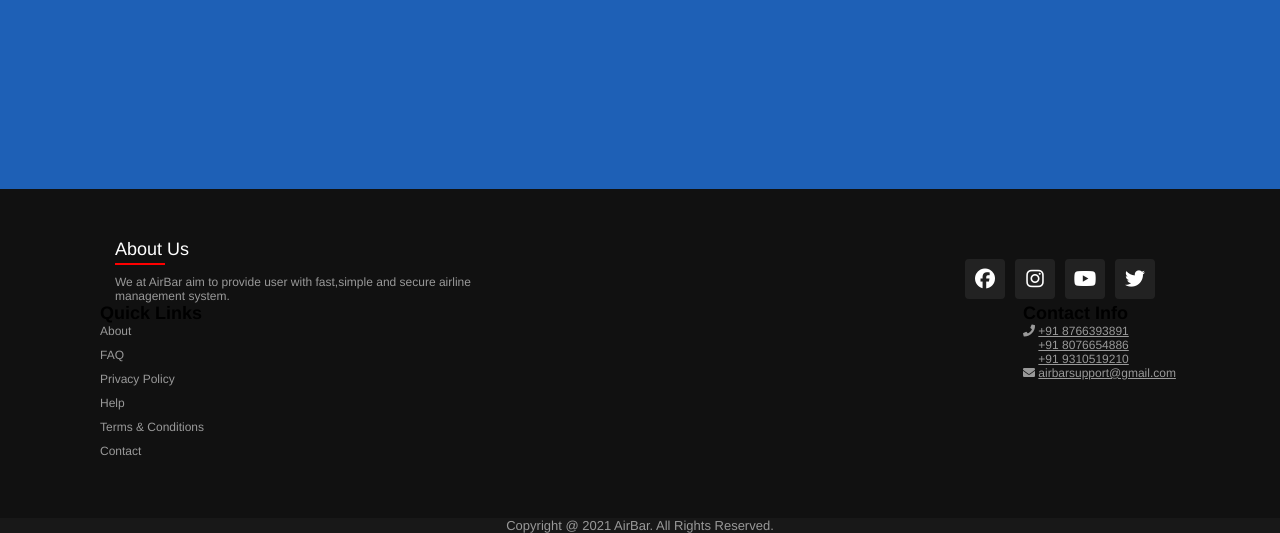
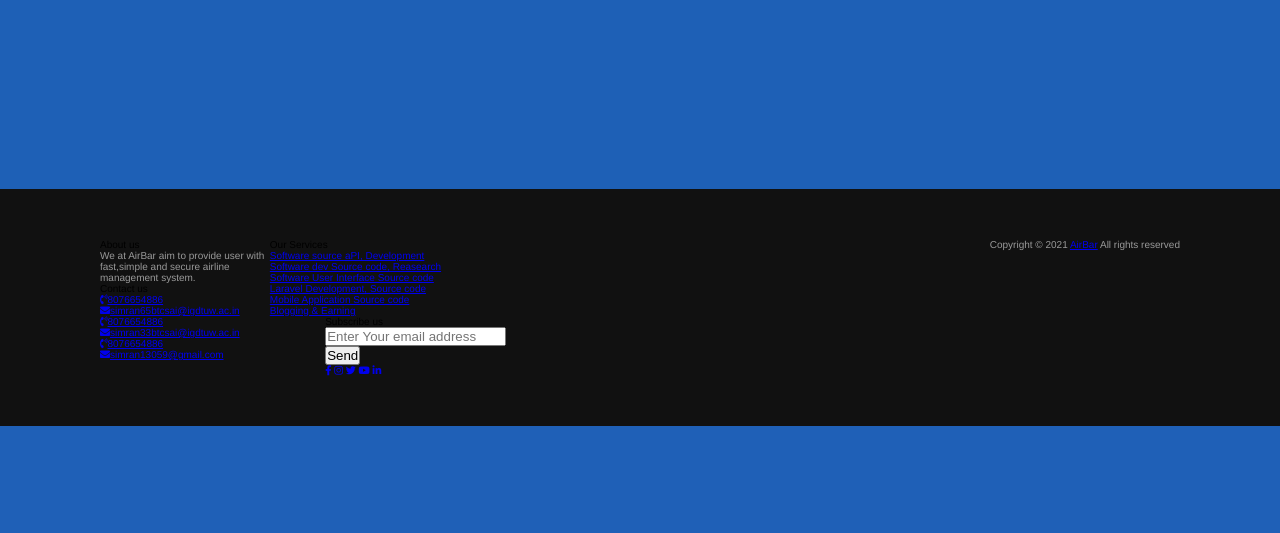
Before and after one commit to Srishtikumari2002/AirBar, a PHP site: page /index.php in a window 1280 px wide. Shown: the part 1030-1563 px from the top of the page. After the commit the page ends 1456 px from the top, so only its background shows below. Run offline with PHP 8.4, Linux system fonts and the light colour scheme; the visitor is signed in with stand-in values (Sample User, id 1); data that the repository does not hold is empty; some libraries are stand-ins or nearby versions.

Commit message:
Updated Footer

```diff
--- a/Css/footer.css
+++ b/Css/footer.css
@@ -7,7 +7,6 @@ footer{
     display: flex;
     justify-content: space-between;
     flex-wrap: wrap;
-    font-size: 12px;
 }
 footer .container
 {
@@ -80,6 +79,7 @@ footer p
 {
     position: relative;
     width: 25%;
+    color: #fff;
 }
 .quicklinks ul li
 {
@@ -99,8 +99,9 @@ footer p
 }
 .contact
 {
-    width: calc(15% - 5px);
+    width: calc(35% - 60px);
     margin-right: 0 !important;
+    color: #fff;
 }
 .contact .info
 {
@@ -133,13 +134,10 @@ footer p
 {
     width: 100%;
     background: #181818;
-    justify-content: center;
-    margin: 0 auto;
+    padding: center;
     color: #999;
-    text-align: center;
-    font-size: 13px;
 }
-/*--------------FOR RESPONSIVE FOOTER------------------ */
+/*-------------FOR RESPONSIVE FOOTER------------------*/
 @media (max-width :991px)
 {
     footer
--- a/Includes/footer.php
+++ b/Includes/footer.php
@@ -11,6 +11,7 @@
 
     <!-- css stylesheets -->
     <link rel="stylesheet" href="Css/footer.css">
+    <link rel="stylesheet" href="https://cdnjs.cloudflare.com/ajax/libs/font-awesome/5.15.2/css/all.min.css" />
 
     <!-- importing third party javascript -->
 
@@ -18,67 +19,68 @@
     <!-- custom javascript files -->
 
     <!-- bootstrap  -->
-    <link rel="stylesheet"
-        href="https://cdn.jsdelivr.net/npm/@fortawesome/fontawesome-free@5.15.4/css/fontawesome.min.css"
-        integrity="sha384-jLKHWM3JRmfMU0A5x5AkjWkw/EYfGUAGagvnfryNV3F9VqM98XiIH7VBGVoxVSc7" crossorigin="anonymous">
 
-    <link rel="stylesheet" href="https://cdnjs.cloudflare.com/ajax/libs/font-awesome/5.15.2/css/all.min.css"/>
 
 </head>
 
 <body>
-
     <footer>
-
-        <div class="container">
-            <div class="sec aboutus">
-                <h2>About Us</h2>
-                        <p>We at AirBar aim to provide user with fast,simple and secure airline management system.</p>
+        <div class="article">
+            <div class="left box">
+                <div class="upper">
+                    <div class="topic">About us</div>
+                    <p>We at AirBar aim to provide user with fast,simple and secure airline management system.</p>
+                </div>
+                <div class="lower">
+                    <div class="topic">Contact us</div>
+                    <div class="phone">
+                        <a href="#"><i class="fas fa-phone-volume"></i>8076654886</a>
+                    </div>
+                    <div class="email">
+                        <a href="#"><i class="fas fa-envelope"></i>simran65btcsai@igdtuw.ac.in</a>
+                    </div>
+                    <div class="phone">
+                        <a href="#"><i class="fas fa-phone-volume"></i>8076654886</a>
+                    </div>
+                    <div class="email">
+                        <a href="#"><i class="fas fa-envelope"></i>simran33btcsai@igdtuw.ac.in</a>
+                    </div>
+                    <div class="phone">
+                        <a href="#"><i class="fas fa-phone-volume"></i>8076654886</a>
+                    </div>
+                    <div class="email">
+                        <a href="#"><i class="fas fa-envelope"></i>simran13059@gmail.com</a>
+                    </div>
+                </div>
             </div>
-            <ul class="sci">
-                <li><a href="#"><i class="fa fa-facebook" aria-hidden="true"></i></a></li>
-                <li><a href="#"><i class="fa fa-instagram" aria-hidden="true"></i></i></a></li>
-                <li><a href="#"><i class="fa fa-youtube" aria-hidden="true"></i></i></a></li>
-                <li><a href="#"><i class="fa fa-twitter" aria-hidden="true"></i></i></a></li>
-                <ul>
+            <div class="middle box">
+                <div class="topic">Our Services</div>
+                <div><a href="#">Software source aPI, Development</a></div>
+                <div><a href="#">Software dev Source code, Reasearch</a></div>
+                <div><a href="#">Software User Interface Source code</a></div>
+                <div><a href="#">Laravel Development, Source code</a></div>
+                <div><a href="#">Mobile Application Source code</a></div>
+                <div><a href="#">Blogging & Earning</a></div>
+            </div>
+            <div class="right box">
+                <div class="topic">Subscribe us</div>
+                <form action="#">
+                    <input type="text" placeholder="Enter Your email address">
+                    <input type="submit" name="" value="Send">
+                    <div class="media-icons">
+                        <a href="#"><i class="fab fa-facebook-f"></i></a>
+                        <a href="#"><i class="fab fa-instagram"></i></a>
+                        <a href="#"><i class="fab fa-twitter"></i></a>
+                        <a href="#"><i class="fab fa-youtube"></i></a>
+                        <a href="#"><i class="fab fa-linkedin-in"></i></a>
+                    </div>
+                </form>
+            </div>
         </div>
-
-        <div class="sec quicklinks">
-            <h2>Quick Links</h2>
-            <ul>
-                <li><a href="#">About</a></li>
-                <li><a href="#">FAQ</a></li>
-                <li><a href="#">Privacy Policy</a></li>
-                <li><a href="#">Help</a></li>
-                <li><a href="#">Terms & Conditions</a></li>
-                <li><a href="#">Contact</a></li>
-            </ul>
+        <div class="bottom">
+            <p>Copyright © 2021 <a href="#">AirBar</a> All rights reserved</p>
         </div>
-
-        <div class="sec contact">
-            <h2> Contact Info</h2>
-            <ul class="info">
-                <li>
-                    <span><i class="fa fa-phone" aria-hidden="true"></i>&nbsp;</span>
-                    <p><a href="tel:8766393891">+91 8766393891</a><br>
-                        <a href="tel:8076654886">+91 8076654886</a><br>
-                        <a href="tel:9310519210">+91 9310519210</a>
-                    </p>
-                </li>
-                <li>
-                    <span><i class="fa fa-envelope" aria-hidden="true"></i>&nbsp;</span>
-                    <p><a href="mailto:airbarsupport@gmail.com"> airbarsupport@gmail.com</a></p>
-                </li>
-            </ul>
-
-        </div>
-
     </footer>
-
-    <div class="copyrightText">
-        <p>Copyright @ 2021 AirBar. All Rights Reserved.</p>
-    </div>
-
 </body>
 
 </html>
```
